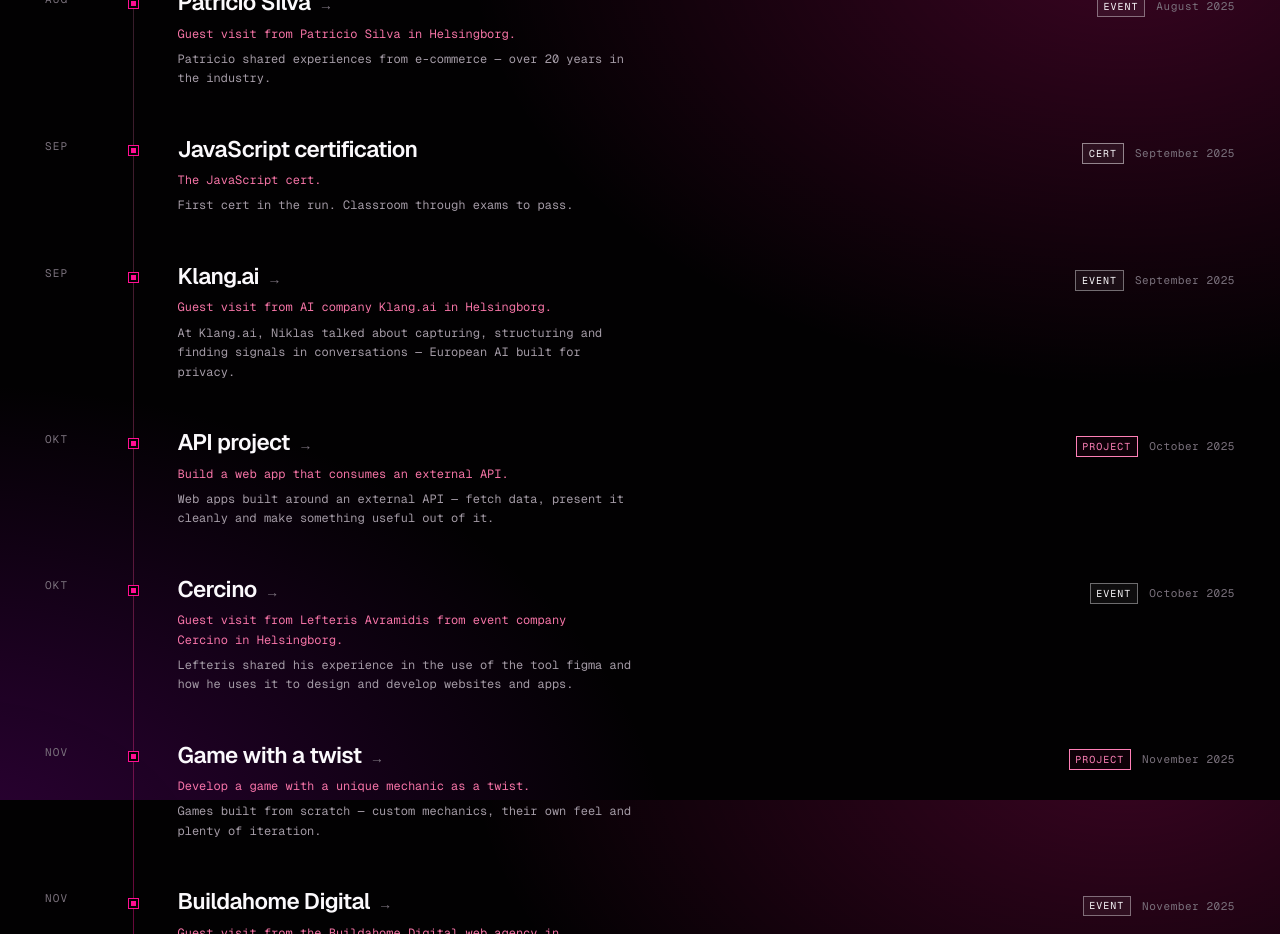
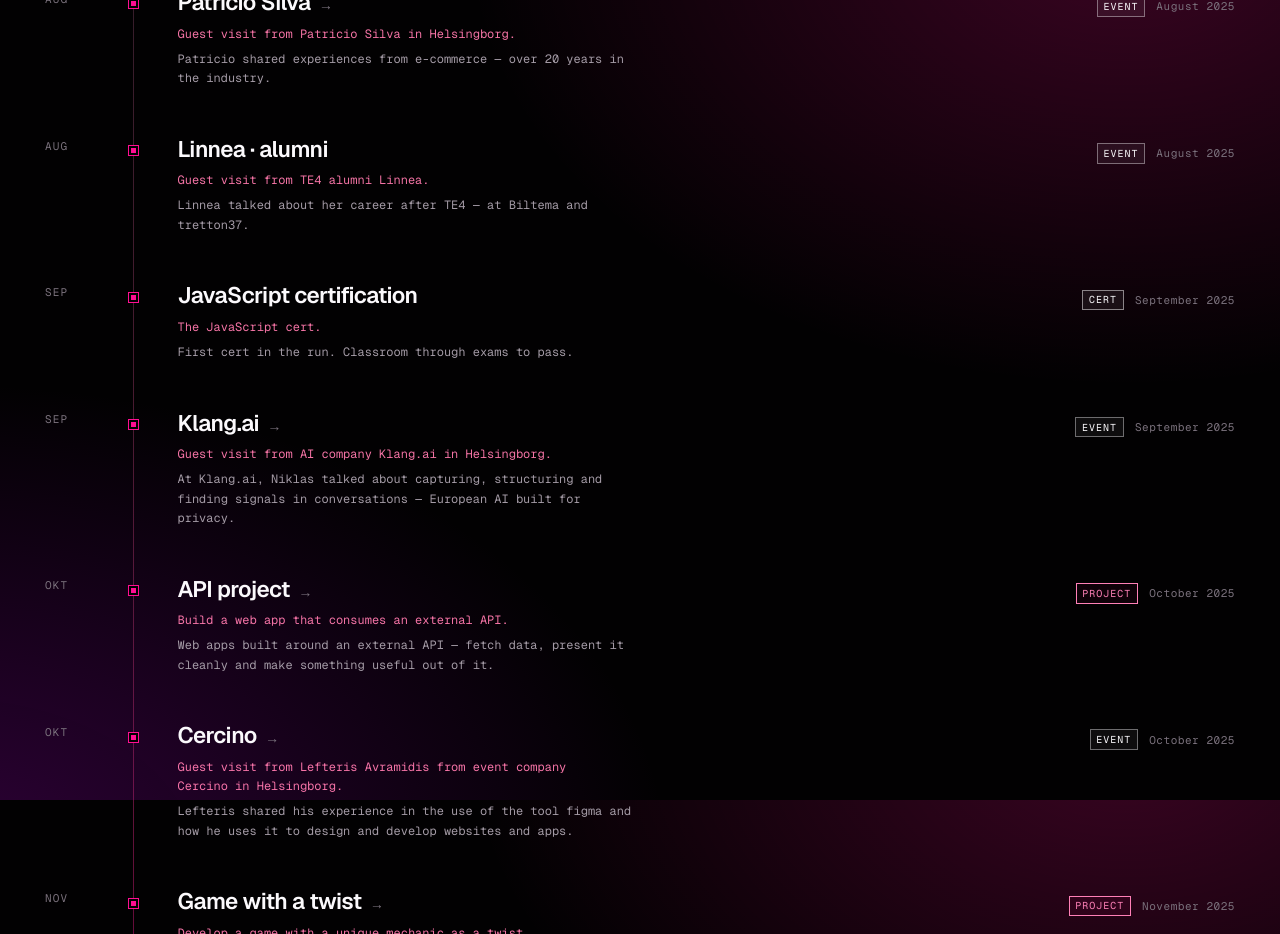
Before and after one commit to NTIG-Helsingborg/TE4_25-26_SITE, a React (Vite) app: page / in a window 1280 px wide. Shown: the part 7200-8134 px from the top of the page. Built offline with nearby package versions, Linux system fonts and the light colour scheme.

Commit message:
Update timeline.ts

```diff
--- a/src/data/timeline.ts
+++ b/src/data/timeline.ts
@@ -77,6 +77,21 @@
     },
     tag: 'event',
     href: 'https://www.linkedin.com/in/patriciosilvau/',
+  },
+  {
+    id: 'aug-linnea',
+    month: 'aug',
+    date: { sv: 'augusti 2025', en: 'August 2025' },
+    title: { sv: 'Linnea · alumni', en: 'Linnea · alumni' },
+    brief: {
+      sv: 'Gästbesök från TE4-alumni Linnea.',
+      en: 'Guest visit from TE4 alumni Linnea.',
+    },
+    description: {
+      sv: 'Linnea berättade om sin karriär efter TE4 — på Biltema och tretton37.',
+      en: 'Linnea talked about her career after TE4 — at Biltema and tretton37.',
+    },
+    tag: 'event',
   },
   {
     id: 'sep-jscert',
```
